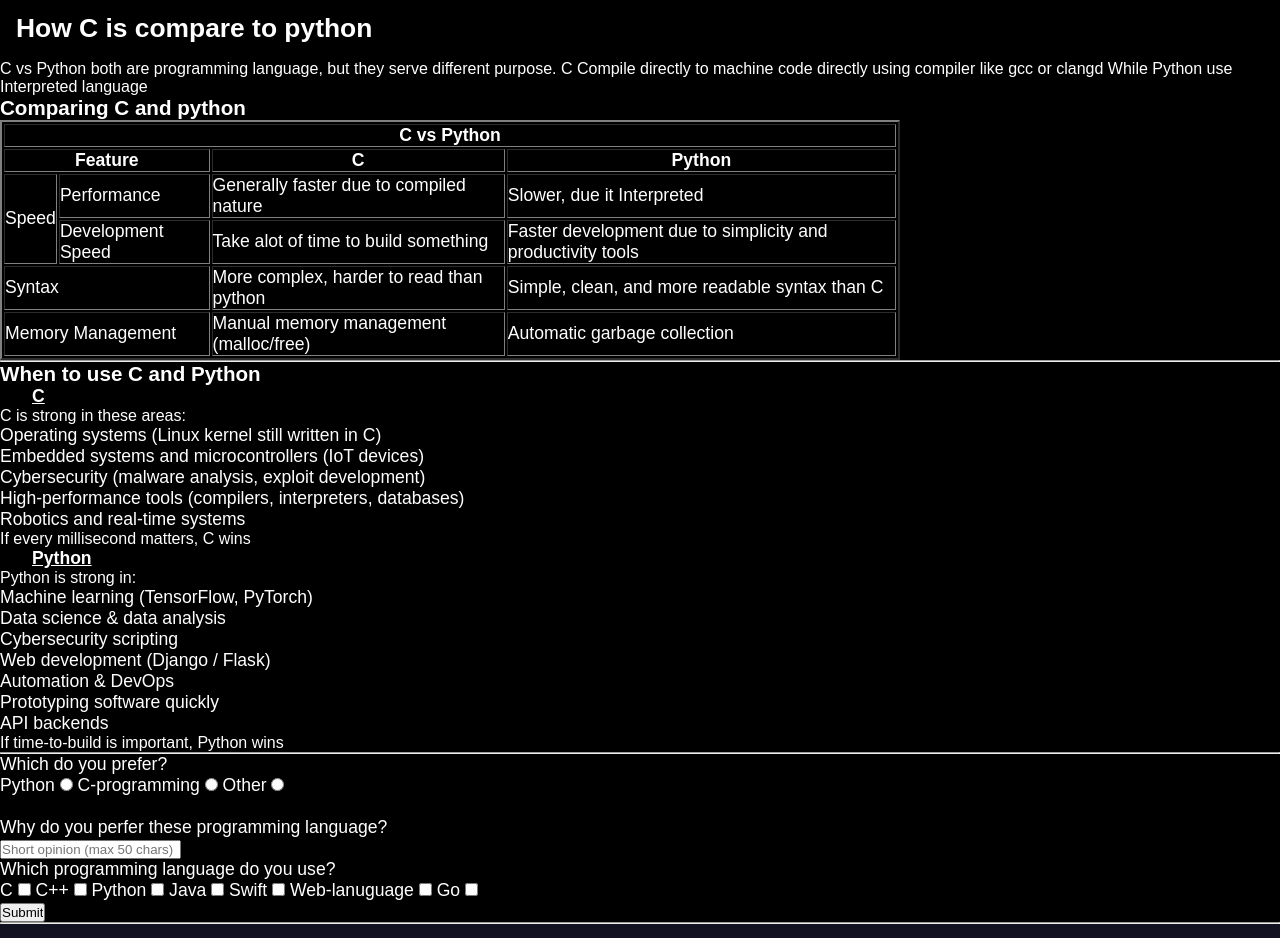
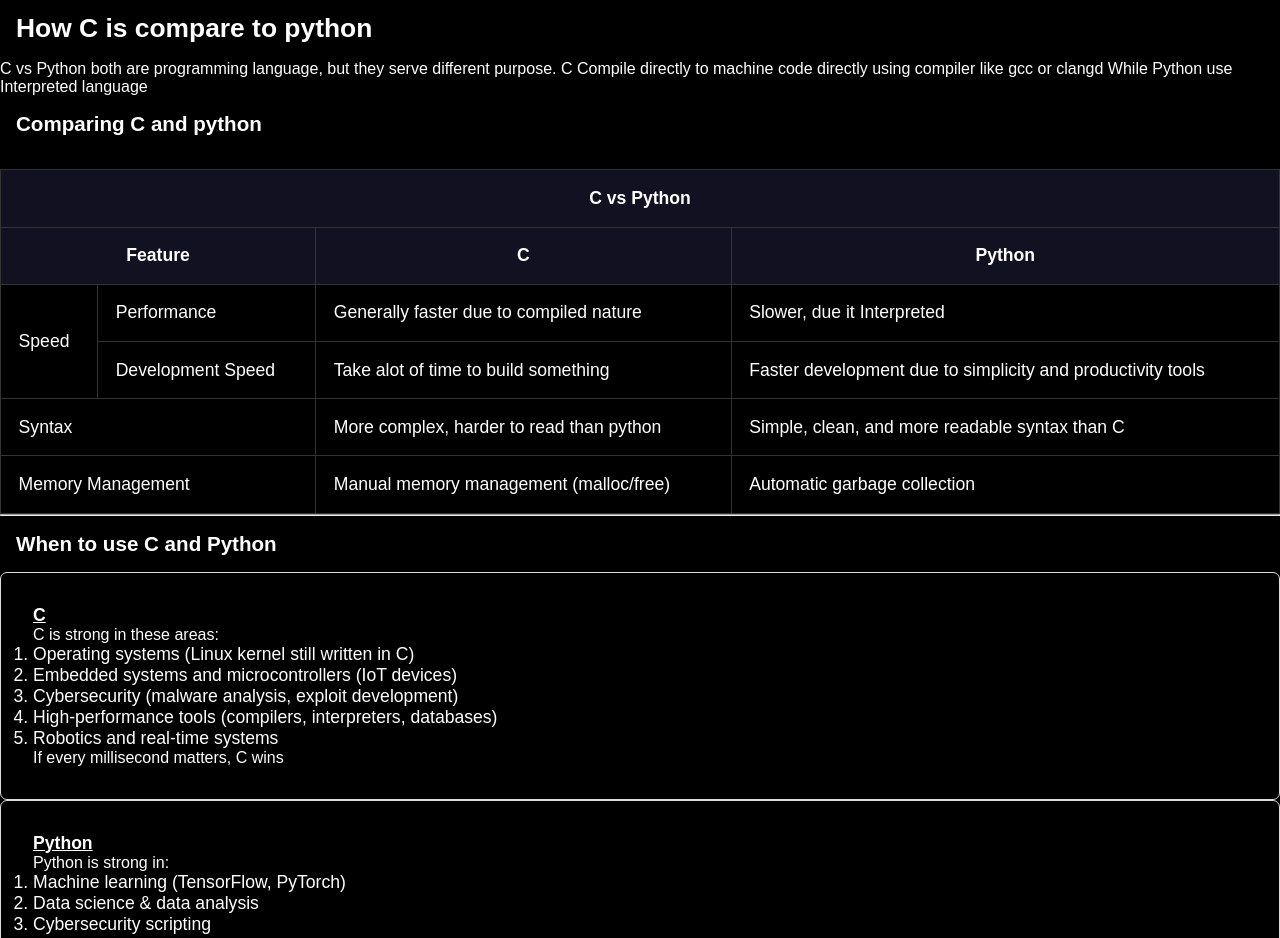
Before and after one commit to anur-l/web-assign, a plain HTML site: page compare.html in a window 1280 px wide. Shown: the part 61-999 px from the top of the page. Drawn offline with Linux system fonts and the light colour scheme.

Commit message:
styling for compare.html

```diff
--- a/compare.html
+++ b/compare.html
@@ -67,6 +67,7 @@
     </section>
     <section>
       <h3>When to use C and Python</h3>
+      <div class="usecase">
         <h4><ins>C</inst>
         </h4>
         <p>C is strong in these areas:</p>
@@ -78,6 +79,8 @@
           <li>Robotics and real-time systems</li>
         </ol>
         <p>If every millisecond matters, C wins</p>
+      </div>
+      <div class="usecase">
         <h4><ins>Python</inst>
         </h4>
         <p>Python is strong in:</p>
@@ -91,10 +94,13 @@
           <li>API backends</li>
           <p>If time-to-build is important, Python wins</p>
           <ol>
+      </div>
+      </div>
     </section>
     <hr>
     <section>
       <form>
+        <div class="radi">
           <label for="pefer">Which do you prefer?</label>
           <br>
           <label>Python
@@ -107,8 +113,9 @@
           <label>Other
             <input type="radio" name="pefer"></input>
           </label>
+        </div>
         <br><br>
-        <label for="Feedback">Why do you perfer these programming language? <br></label>
+        <label for="Feedback">Why do you prefer this programming language? <br></label>
         <input type="text" name="feedback" placeholder="Short opinion (max 50 chars)" minlength="7"
           maxlength="50"></input>
         <br>
--- a/style.css
+++ b/style.css
@@ -5,12 +5,12 @@
   box-sizing: border-box;
 }
 
-h1,
 h2,
-h1 {
+h1,h3 {
   padding: 1rem;
 }
 
+h1,
 body {
   background-color: black;
   color: white;
@@ -18,21 +18,45 @@ body {
   font-size: 1.1rem;
 }
 
-a{
+a {
   color: #009900;
   text-decoration: none;
 }
-a:hover{
+
+a:hover {
   color: #00aaff;
 }
-footer{
+
+footer {
   padding-top: 3rem;
- background-color:#121121;
+  background-color: #121121;
 }
+
 footer p {
   text-align: center;
 }
 
+table {
+  width: 100%;
+  border-collapse: collapse;
+  margin-top: 1em;
+  border: 1px solid #333;
+}
+
+th,
+td {
+  padding: 1em;
+  border: 1px solid #333;
+}
+
+thead,
+tfoot {
+ background-color: #121121;
+}
+
+tfoot td {
+  color: red;
+}
 
 .topic header {
   display: flex;
@@ -222,10 +246,23 @@ p {
   color: white;
 }
 
-.comp h3,h4{
-  padding-left: 2rem;
-  paddinf-bottom: 2rem;
-}
-.comp ol{
+.comp ol {
   padding-left: 2rem;
 }
+
+.u_usecase {
+  gap: 30px;
+  padding: 3em;
+}
+.u_usecase h3{
+ padding-top: 2rem;
+}
+.usecase {
+    padding: 2rem;
+    border-radius: 7px;
+    border: 1px solid #ddd;
+}
+
+form{
+ padding-top: 1rem;
+}
```
Lines whose indentation alone changed are shown as unchanged.
